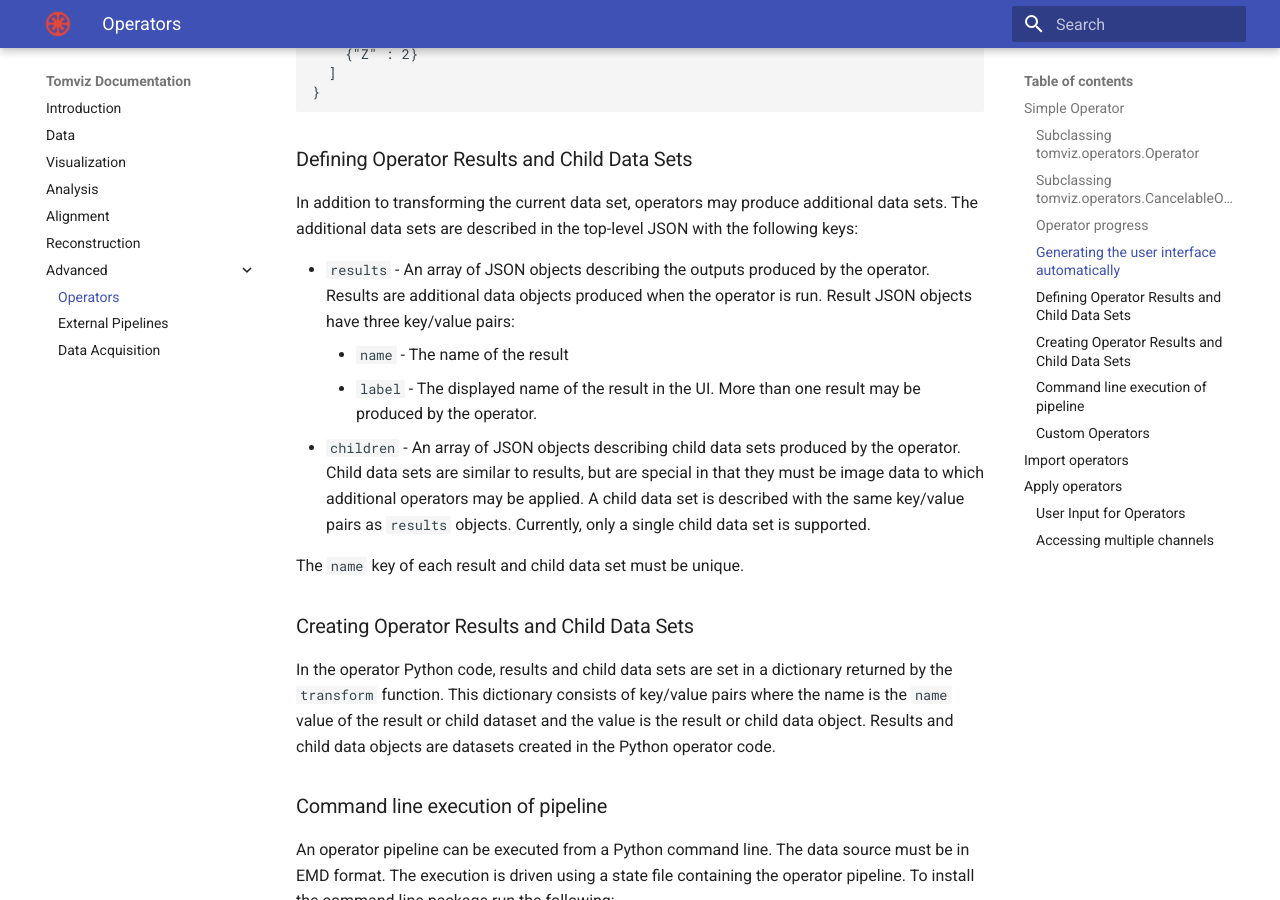
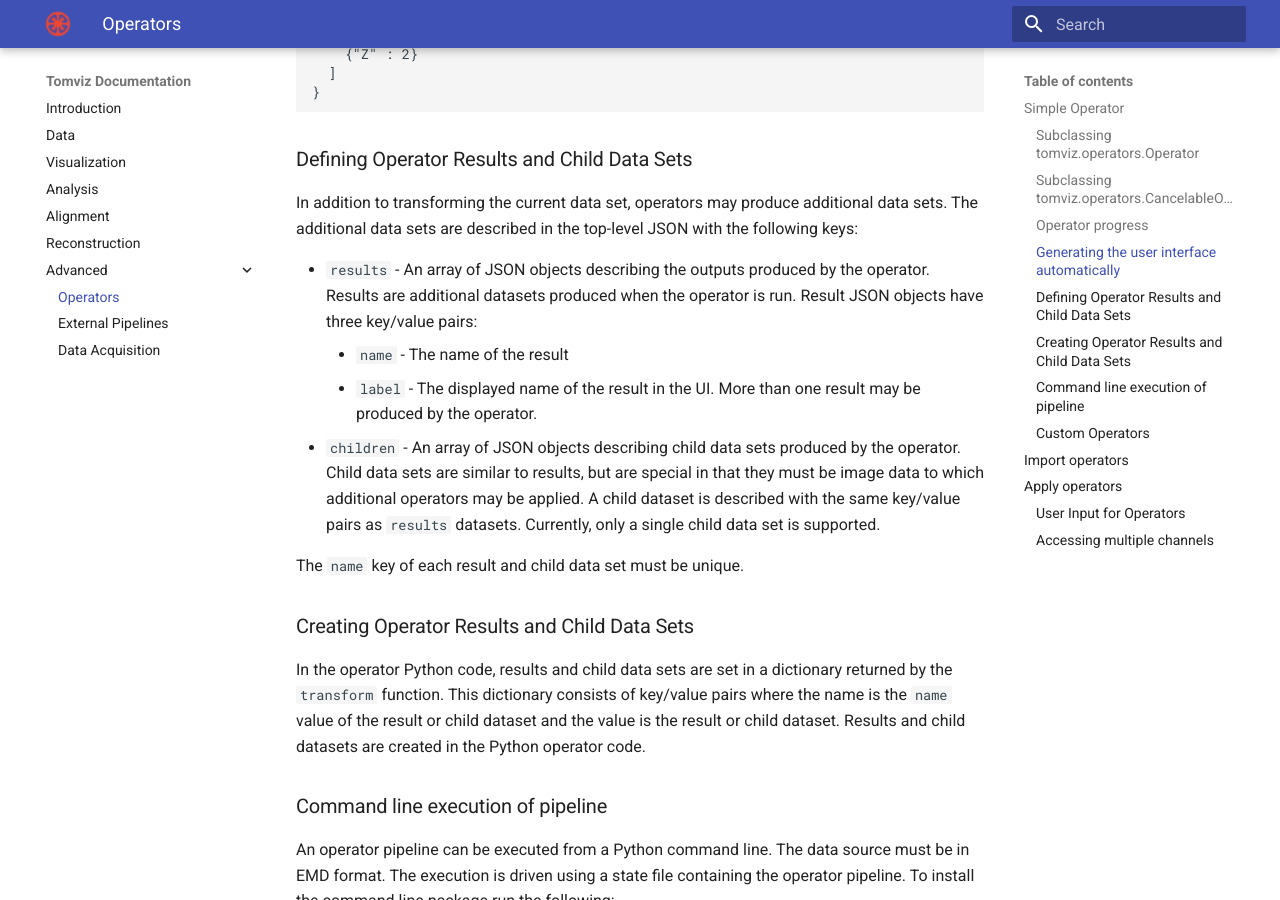
Before and after one commit to OpenChemistry/tomvizdocs, an MkDocs documentation site: the page built from docs/operator.md, in a window 1280 px wide and 900 px high, scrolled down 4348 px. Built offline with MkDocs 1.6.1 and Material for MkDocs 9.7.7, drawn with Linux system fonts in a browser that asks for light colours.

Commit message:
Change "data object" to "dataset" for consistency
This is the new nomenclature we are using with the new API.

Signed-off-by: Patrick Avery <patrick.avery@kitware.com>

```diff
--- a/docs/operator.md
+++ b/docs/operator.md
@@ -222,7 +222,7 @@ additional data sets. The additional data sets are described in the top-level
 JSON with the following keys:
 
 * `results` - An array of JSON objects describing the outputs produced by the
-operator. Results are additional data objects produced when the operator is run.
+operator. Results are additional datasets produced when the operator is run.
 Result JSON objects have three key/value pairs:
     * `name` - The name of the result
     * `label` - The displayed name of the result in the UI.
@@ -230,7 +230,7 @@ More than one result may be produced by the operator.
 * `children` - An array of JSON objects describing child data sets produced by
 the operator. Child data sets are similar to results, but are special in that
 they must be image data to which additional operators may be applied. A child
-data set is described with the same key/value pairs as `results` objects.
+dataset is described with the same key/value pairs as `results` datasets.
 Currently, only a single child data set is supported.
 
 The `name` key of each result and child data set must be unique.
@@ -240,8 +240,8 @@ The `name` key of each result and child data set must be unique.
 In the operator Python code, results and child data sets are set in a dictionary
 returned by the `transform` function. This dictionary consists of
 key/value pairs where the name is the `name` value of the result or child
-dataset and the value is the result or child data object. Results and child
-data objects are datasets created in the Python operator code.
+dataset and the value is the result or child dataset. Results and child
+datasets are created in the Python operator code.
 
 ### Command line execution of pipeline
 
```
